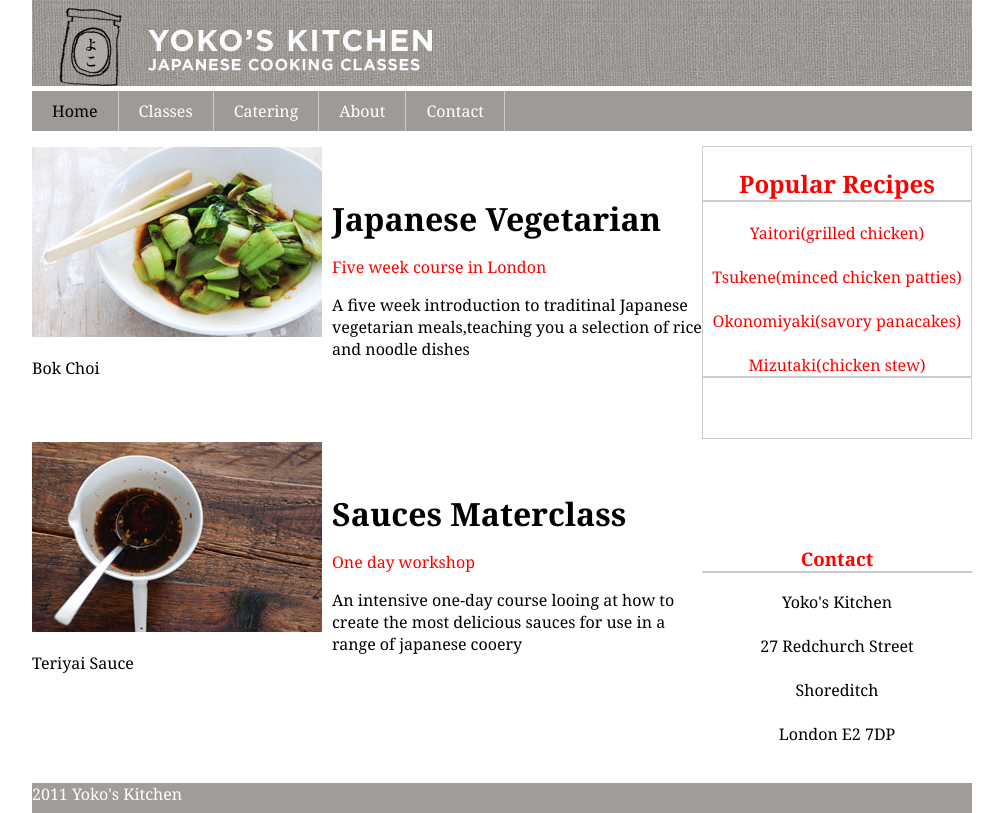
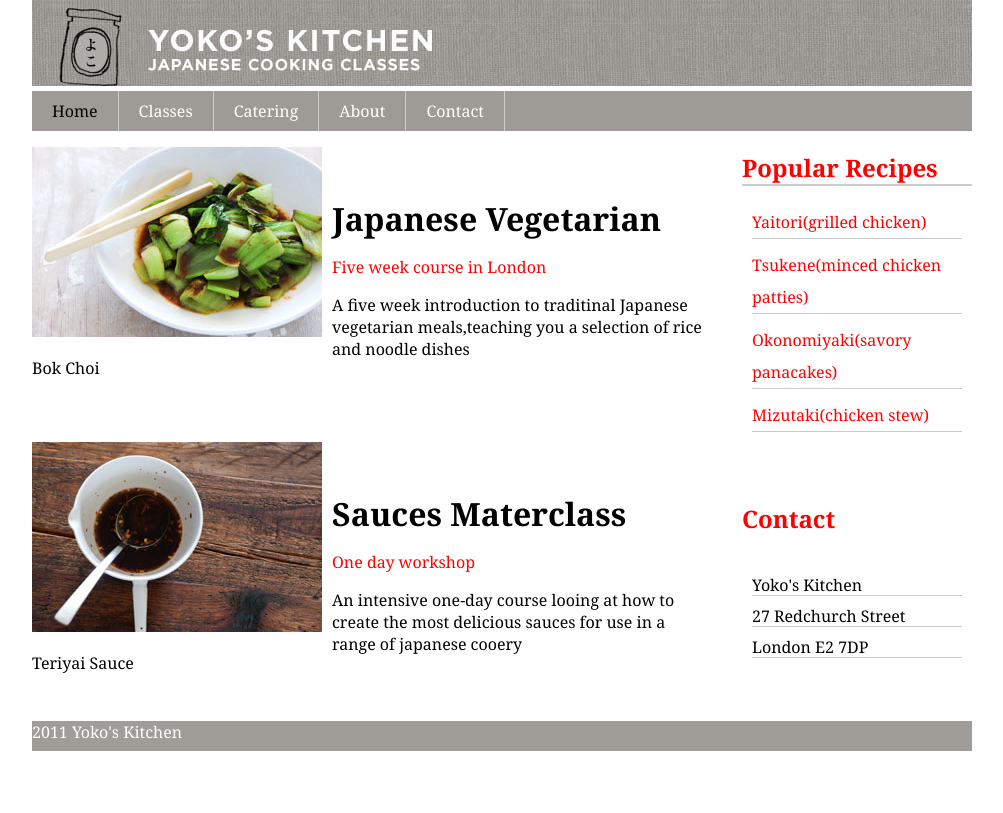
Before and after one commit to MaiPhan20/lab10_, a plain HTML site: page lab10/index.html in a window 1280 px wide. Shown: the whole page, without its empty margins (138-1141 px from the left). Drawn offline with Linux system fonts and the light colour scheme.

Commit message:
lab10
lab10

```diff
--- a/lab10/css/style.css
+++ b/lab10/css/style.css
@@ -92,11 +92,23 @@ body{
     width: 30px;
 
 }
-#main #right  .menu_right ul{
-    margin: 15px 0px 0px 0px;
-    padding: 0px;
-    border : 1px solid #ccc;
+#main #right .menu_right  ul  li{
+    display: block;
+    text-decoration: none;
+  line-height: 32px;
+    border-bottom:1px solid #ccc ;
+    color: red;
+    margin: 10px;
 }
-#main #right .menu_right ul li{
-    list-style: none ;
+#main #right .menu_right ul :hover{
+    background-color: #c3e6e5;
+
 }
+#main #right1 .menu_right2 ul li{
+    display: block;
+    text-decoration: none;
+   line-height: 20px;
+    border-bottom:1px solid #ccc ;
+    color: black;
+    margin: 10px;
+}
--- a/lab10/index.html
+++ b/lab10/index.html
@@ -8,7 +8,6 @@
 <body>
 <Div id ="banner">
     <img src="img/header.jpg" height="86" width="940"/>
-</Div>
 <div id ="Menu_top">
     <Ul>
         <Li><a href="#" title="Home" class="active">Home</a></Li>
@@ -17,6 +16,8 @@
         <Li><a href="#" title="About">About</a></Li>
         <Li><a href="#" title="Contact">Contact</a></Li>
     </Ul>
+</div>
+</Div>
     <div id ="main">
         <div id ="left">
             <ul>
@@ -39,19 +40,23 @@
         <div id ="right">
             <div class ="menu_right">
                 <ul>
-                    <H2 style="text-align: center;color: red;border-bottom: 2px solid #cccccc;border-left:2px ">Popular Recipes</H2>
-                    <p style="color: red;text-align: center;border-bottom: 2px solid #cccccc">Yaitori(grilled chicken)<br><br>
-                        Tsukene(minced chicken patties)<br><br>
-                        Okonomiyaki(savory panacakes)<br><br>
-                        Mizutaki(chicken stew)</p><br><br>
-                </ul><br><br><br><br>
-                <H3 style="text-align: center;color: red;border-bottom: 2px solid #cccccc">Contact</H3>
-                <p style="text-align: center;">
-                    Yoko's Kitchen<br><br>
-                    27 Redchurch Street<br><br>
-                    Shoreditch<br><br>
-                    London E2 7DP<br><br>
-                </p>
+                    <H2 style="text-align: left;color: red;border-bottom: 2px solid #cccccc;border-left:2px ">Popular Recipes</H2>
+                    <li>Yaitori(grilled chicken)</li>
+                    <Li>Tsukene(minced chicken patties)</Li>
+                    <Li>Okonomiyaki(savory panacakes)</Li>
+                    <li>Mizutaki(chicken stew)</li>
+                </ul>
+                </div>
+
+                <div id="right1">
+                    <div class="menu_right2">
+                    <ul>
+            <H2 style="padding: 50px 0px 20px 0px;color: red">Contact</H2>
+                <Li>Yoko's Kitchen</Li>
+                 <Li>27 Redchurch Street</Li>
+                  <Li>London E2 7DP</Li>
+            </Ul>
+        </div>
             </div>
         </div>
     </div>
```
